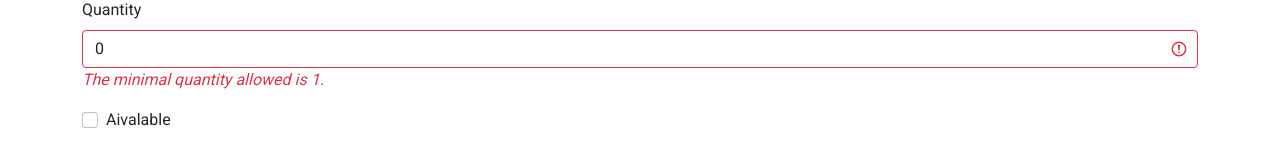
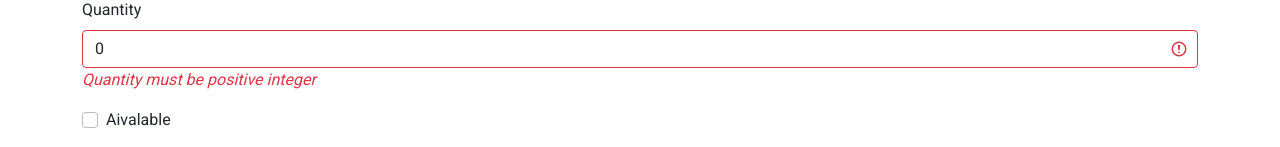
Before and after one commit to AboubakarAhamada/AngularCrudApp, an Angular app: page /add-product in a window 1280 px wide. Both pictures are taken after typing "Sample" into the empty fields and a click on the button "Save". Shown: the part 278-425 px from the top of the page. Built offline with nearby package versions, Linux system fonts and the light colour scheme.

Commit message:
Correction de bug : quantity avec virgule

```diff
--- a/db.json
+++ b/db.json
@@ -32,7 +32,7 @@
       "id": 7,
       "name": "New product",
       "price": 5.8,
-      "quantity": 24,
+      "quantity": 5,
       "available": false
     },
     {
--- a/src/app/components/product-add/product-add.component.html
+++ b/src/app/components/product-add/product-add.component.html
@@ -26,12 +26,13 @@
   </div>
   <div class="mb-3">
     <label class="form-label">Quantity</label>
-    <input type="number" class="form-control" formControlName="quantity"
+    <input type="number" pattern="[0-9]" class="form-control" formControlName="quantity"
     [ngClass]="{'is-invalid': submitted && productFormGroup.controls.quantity.errors}">
     <span class = "error-message" *ngIf="submitted && productFormGroup.controls.quantity.errors?.required">
       {{fieldRequiredMessage}}
     </span>
-     <span class = "error-message" *ngIf="submitted && productFormGroup.controls.quantity.errors?.min">
+     <span class = "error-message" *ngIf="submitted && (productFormGroup.controls.quantity.errors?.min ||
+     productFormGroup.controls.quantity.errors?.pattern)">
       {{quantityErrorMessage}}
     </span>
   </div>
--- a/src/app/components/product-edit/product-edit.component.html
+++ b/src/app/components/product-edit/product-edit.component.html
@@ -30,12 +30,13 @@
   </div>
   <div class="mb-3">
     <label class="form-label">Quanrity</label>
-    <input type="number" class="form-control" formControlName="quantity"
+    <input type="number" pattern="[0-9]" class="form-control" formControlName="quantity"
     [ngClass]="{'is-invalid': submitted && productFormGroup.controls.quantity.errors}">
     <span class = "error-message" *ngIf="submitted && productFormGroup.controls.quantity.errors?.required">
       {{fieldRequiredMessage}}
     </span>
-     <span class = "error-message" *ngIf="submitted && productFormGroup.controls.quantity.errors?.min">
+     <span class = "error-message" *ngIf="submitted && (productFormGroup.controls.quantity.errors?.min ||
+     productFormGroup.controls.quantity.errors?.pattern)">
       {{quantityErrorMessage}}
     </span>
   </div>
--- a/src/app/services/errors-messages.service.ts
+++ b/src/app/services/errors-messages.service.ts
@@ -8,7 +8,7 @@ export class ErrorsMessagesService {
   private fieldRequiredMessage: String = "This field can't be empty.";
   private productNameErrorMessage : String = "Product name must have between 3 and 50 characters.";
   private priceErrorMessage : String = "You cant't set price less than 5 DH."
-  private quantitErrorMessage : String = "The minimal quantity allowed is 1."
+  private quantitErrorMessage : String = "Quantity must be positive integer"
 
   constructor() { }
 
```
